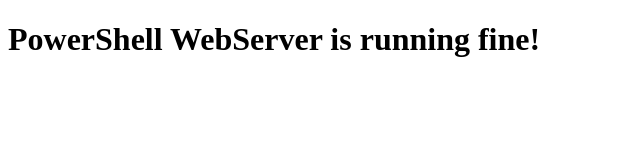
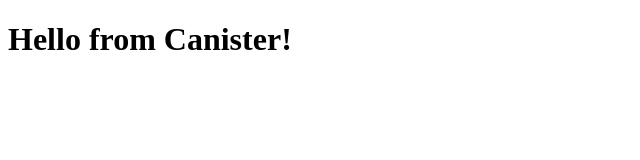
Before and after one commit to paruljain/canister, a plain HTML site: page index.html in a window 1280 px wide. Shown: the whole page, without its empty margins (0-640 px from the left). Drawn offline with Linux system fonts and the light colour scheme.

Commit message:
Update index.html

```diff
--- a/index.html
+++ b/index.html
@@ -1,9 +1,9 @@
 <!DOCTYPE html>
 <html>
 <head>
-<title>PowerShell WebServer</title>
+<title>Canister</title>
 </head>
 <body>
-  <h1>PowerShell WebServer is running fine!</h1>
+  <h1>Hello from Canister!</h1>
 </body>
 </html>
```
